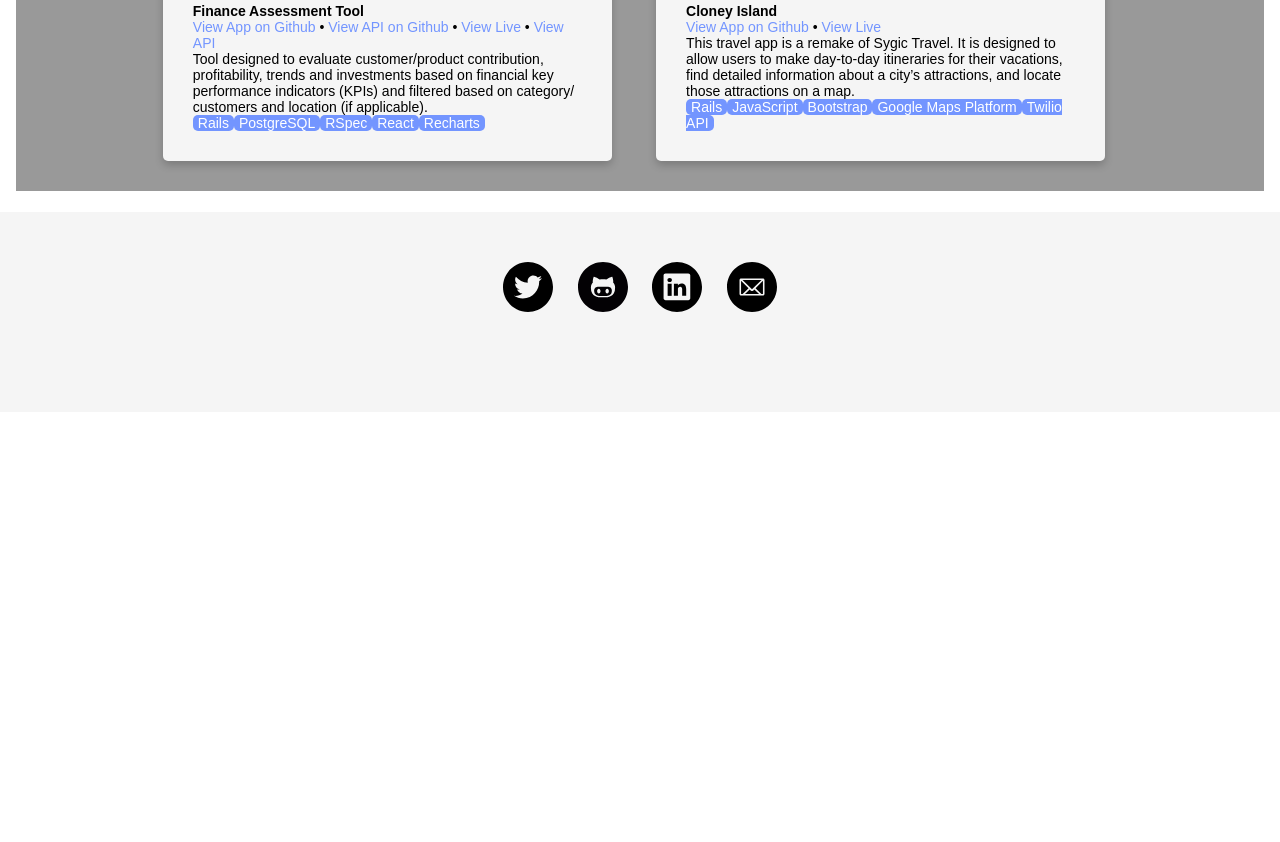
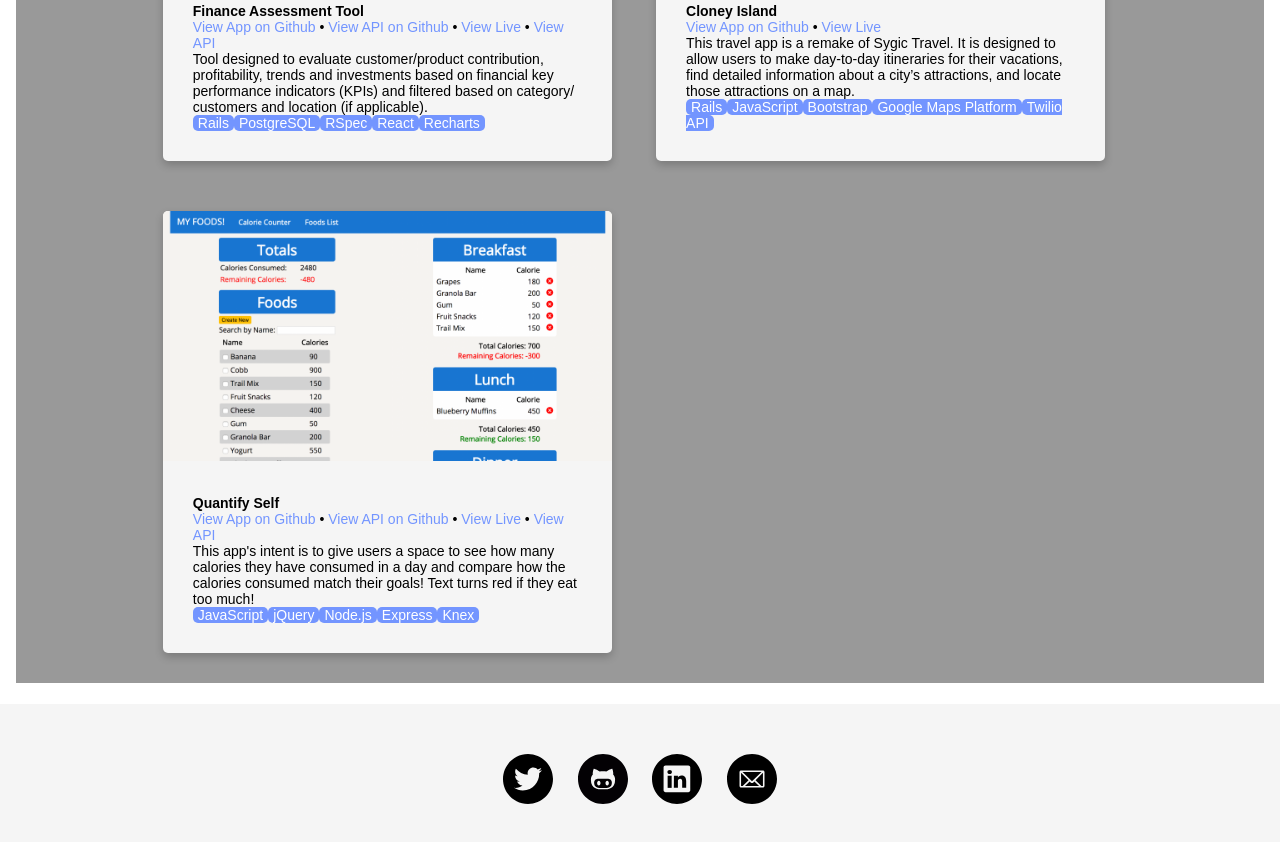
Before and after one commit to nmcolome/nmcolome.github.io, a plain HTML site: page index.html in a window 1280 px wide. Shown: the part 1825-2667 px from the top of the page. Before the commit the page ends 2237 px from the top, so only its background shows below. Drawn offline with Linux system fonts and the light colour scheme.

Commit message:
Add quantify self card

```diff
--- a/index.html
+++ b/index.html
@@ -110,6 +110,22 @@
                   </div>
                 </div>
               </div>
+              <div class="project-card">
+                <img class="screenshot" src="images/quantify_self.png" alt="quantify self app image">
+                <div class="card-text">
+                  <p class="card-title">Quantify Self</p>
+                  <div class="card-links">
+                    <a class="card-link" href="https://github.com/nmcolome/quantified-self">View App on Github</a><span> • </span>
+                    <a class="card-link" href="https://github.com/nmcolome/quantified-self-api">View API on Github</a><span> • </span>
+                    <a class="card-link" href="https://squeemishly.github.io/">View Live</a><span> • </span>
+                    <a class="card-link" href="http://qs-api-nc-sl.herokuapp.com/">View API</a>
+                  </div>
+                  <p class="card-description">This app's intent is to give users a space to see how many calories they have consumed in a day and compare how the calories consumed match their goals! Text turns red if they eat too much!</p>
+                  <div>
+                    <span class="tag">JavaScript</span><span class="tag">jQuery</span><span class="tag">Node.js</span><span class="tag">Express</span><span class="tag">Knex</span>
+                  </div>
+                </div>
+              </div>
 
             </div>
           </section>
```
Also changed, not shown: images/quantify_self.png (added).
